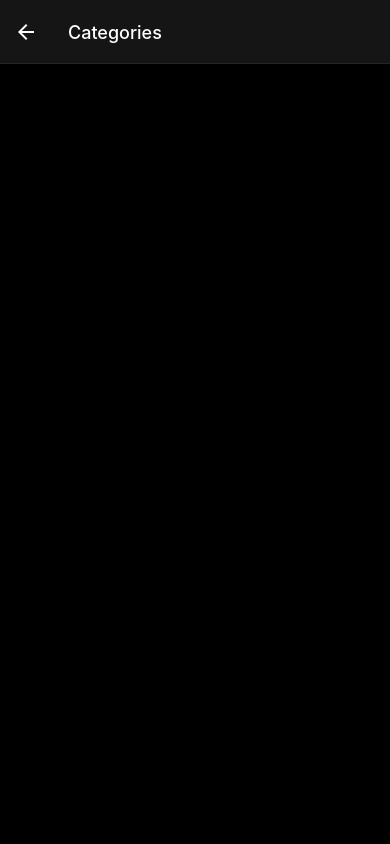
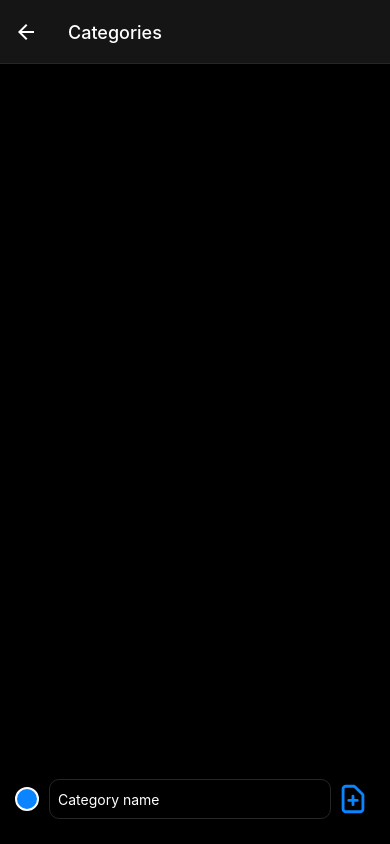
Before and after one commit to IvayloKarapeykov/MyExpense, a React Native app: screen /Categories in a window 390 px wide. Built offline with nearby package versions, Linux system fonts and the light colour scheme.

Commit message:
implemented categories screen

```diff
--- a/App.tsx
+++ b/App.tsx
@@ -1,7 +1,7 @@
 import { StatusBar } from 'expo-status-bar';
 import { NavigationContainer } from '@react-navigation/native';
 import { theme } from './theme';
-import StackNavigator from './navigation/StackNavigation';
+import StackNavigator from './components/navigation/StackNavigation';
 
 export default function App() {
   return (
--- /dev/null
+++ b/components/CategoryRow.tsx
@@ -0,0 +1,33 @@
+import { Text, View } from "react-native"
+import { theme } from "../theme"
+import { Category } from "../types/category"
+
+export const CategoryRow = ({ color, name }: Omit<Category, 'id'>) => {
+    return (
+        <View
+            style={{
+                display: 'flex',
+                flexDirection: 'row',
+                alignItems: 'center',
+                justifyContent: 'flex-start',
+                width: '100%',
+                padding: 11,
+                borderBottomWidth: 1,
+                borderBottomColor: theme.colors.border,
+                backgroundColor: theme.colors.card,
+            }}
+        >
+            <View
+                style={{
+                    backgroundColor: color,
+                    width: 18,
+                    height: 18,
+                    borderRadius: 9,
+                    borderWidth: 2,
+                    borderColor: 'white'
+                }}
+            />
+            <Text style={{ color: 'white', fontSize: 16, marginLeft: 10 }}>{name}</Text>
+        </View>
+    )
+}
--- /dev/null
+++ b/components/ColorPicker.tsx
@@ -0,0 +1,63 @@
+import { View, Pressable, Text, Modal } from 'react-native';
+import { ColorPicker, fromHsv } from 'react-native-color-picker';
+import { theme } from '../theme';
+
+export const CPicker = ({ visible, selectedColor, setSelectedColor, setShowModal }) => {
+
+    const onSelectColor = ({ hex }) => {
+        setSelectedColor(hex)
+    }
+
+    return (
+        <Modal transparent visible={visible} onRequestClose={() => setShowModal(false)} animationType='slide'>
+            <View style={{ flex: 1, justifyContent: 'center', alignContent: 'center' }}>
+                <View
+                    style={{
+                        height: 400,
+                        margin: 25,
+                        marginTop: 50,
+                        paddingHorizontal: 20,
+                        paddingBottom: 15,
+                        borderRadius: 10,
+                        backgroundColor: theme.colors.card
+                    }}
+                >
+                    <ColorPicker
+                        hideSliders
+                        color={selectedColor}
+                        onColorChange={(hsv) => onSelectColor({ hex: fromHsv(hsv) })}
+                        style={{flex: 1}}
+                    />
+
+                    <Pressable
+                        style={{
+                            alignItems: 'center',
+                            justifyContent: 'center',
+                            paddingVertical: 12,
+                            paddingHorizontal: 32,
+                            marginTop: 5,
+                            borderRadius: 10,
+                            elevation: 3,
+                            backgroundColor: 'black',
+                        }}
+                        onPress={() =>
+                        setShowModal(false)}
+                    >
+                        <Text
+                            style={{
+                                fontSize: 16,
+                                lineHeight: 21,
+                                fontWeight: 'bold',
+                                letterSpacing: 0.25,
+                                color: selectedColor,
+                            }}
+                        >
+                            Select
+                        </Text>
+                    </Pressable>
+
+                </View>
+            </View>
+        </Modal>
+    )
+}
--- a/components/ListItem.tsx
+++ b/components/ListItem.tsx
@@ -14,8 +14,7 @@ type Props = {
 }
 
 export const ListItem = ({ label, detail, onClick, swipeToDelete, onDelete, isDestructive, lastElement }: Props) => {
-    const item = useMemo(() => (
-        <TouchableOpacity
+    const item = <TouchableOpacity
         style={{
             width: '100%',
             flexDirection: 'row',
@@ -32,7 +31,6 @@ export const ListItem = ({ label, detail, onClick, swipeToDelete, onDelete, isDe
         <Text style={{ fontSize: 18, color: isDestructive ? theme.colors.error : 'white' }}>{label}</Text>
         {detail}
     </TouchableOpacity>
-    ), []);
 
     if (swipeToDelete) {
         return (
--- a/components/TabBarIcon.tsx
+++ b/components/TabBarIcon.tsx
@@ -1,4 +1,5 @@
 import { AddIcon } from './tabBarIcons/Add';
+import { CreateIcon } from './tabBarIcons/CreateCategory';
 import { ExpensesIcon } from './tabBarIcons/Expenses';
 import { ReportsIcon } from './tabBarIcons/Reports';
 import { SettingsIcon } from './tabBarIcons/Settings';
@@ -6,7 +7,7 @@ import { SettingsIcon } from './tabBarIcons/Settings';
 type TabBarIconProps = {
     color: string;
     size: number;
-    type: 'expenses' | 'reports' | 'add' | 'settings';
+    type: 'expenses' | 'reports' | 'add' | 'settings' | 'create';
 };
 
 export const TabBarIcon = ({ type, color, size }: TabBarIconProps ) => {
@@ -19,6 +20,8 @@ export const TabBarIcon = ({ type, color, size }: TabBarIconProps ) => {
             return <AddIcon width={size} height={size} color={color} />;
         case 'settings':
             return <SettingsIcon width={size} height={size} color={color} />;
+        case 'create':
+            return <CreateIcon width={size} height={size} color={color} />;
         default:
             break;
     }
--- a/navigation/StackNavigation.tsx
+++ b/components/navigation/StackNavigation.tsx
@@ -1,6 +1,6 @@
 import { createNativeStackNavigator } from '@react-navigation/native-stack';
-import { Categories } from '../screens/Categories';
-import { TabNavigator } from '../navigation/TabNavigation';
+import { Categories } from '../../screens/Categories';
+import { TabNavigator } from './TabNavigation';
 
 const Stack = createNativeStackNavigator();
 
--- a/navigation/TabNavigation.tsx
+++ b/components/navigation/TabNavigation.tsx
@@ -1,7 +1,7 @@
 import { createBottomTabNavigator } from '@react-navigation/bottom-tabs';
-import { Expenses, Reports, Add, Settings } from '../screens';
-import { theme } from '../theme';
-import { TabBarIcon } from '../components/TabBarIcon';
+import { Expenses, Reports, Add, Settings } from '../../screens';
+import { theme } from '../../theme';
+import { TabBarIcon } from '../TabBarIcon';
 
 const Tab = createBottomTabNavigator();
 
--- /dev/null
+++ b/components/tabBarIcons/CreateCategory.tsx
@@ -0,0 +1,5 @@
+import Svg, { Path, type SvgProps } from 'react-native-svg';
+
+export const CreateIcon = (props: SvgProps) => (
+    <Svg stroke="currentColor" fill="none" stroke-width="0" viewBox="0 0 24 24" height="1em" width="1em" {...props}><Path stroke-linecap="round" stroke-linejoin="round" stroke-width="2" d="M9 13h6m-3-3v6m5 5H7a2 2 0 01-2-2V5a2 2 0 012-2h5.586a1 1 0 01.707.293l5.414 5.414a1 1 0 01.293.707V19a2 2 0 01-2 2z"></Path></Svg>
+);
--- a/package.json
+++ b/package.json
@@ -19,6 +19,7 @@
     "expo-status-bar": "~1.4.2",
     "react": "18.1.0",
     "react-native": "0.70.5",
+    "react-native-color-picker": "^0.6.0",
     "react-native-gesture-handler": "^2.8.0",
     "react-native-safe-area-context": "4.4.1",
     "react-native-screens": "~3.18.0",
--- a/screens/Categories.tsx
+++ b/screens/Categories.tsx
@@ -1,7 +1,96 @@
-import { Text } from "react-native";
+import React, { useState } from 'react';
+import { KeyboardAvoidingView, Platform, StyleSheet, TextInput, View } from "react-native";
+import { theme } from "../theme";
+import { TouchableOpacity } from "react-native-gesture-handler";
+import { TabBarIcon } from "../components/TabBarIcon";
+import { Category } from '../types/category';
+import { CategoryRow } from '../components/CategoryRow';
+import { CPicker } from '../components/ColorPicker';
 
-export const Categories = () => {
+export const Categories = ({ navigation }) => {
+    const [showCPicker, setShowCPicker] = useState(false);
+    const [selectedColor, setSelectedColor] = useState(theme.colors.primary);
+    const [categoryName, setCategoryName] = useState('');
+    const [categories, setCategories] = useState<Category[]>([])
+
+    const submitCategory = () => {
+        if(categoryName.length === 0) {
+            return;
+        }
+
+        setCategories([...categories, {
+            id: Math.random().toString(),
+            color: selectedColor,
+            name: categoryName
+        }]);
+        setCategoryName('');
+    }
+
     return (
-        <Text>Categories</Text>
+    <KeyboardAvoidingView
+        behavior="height"
+        style={{ margin: 15, flex: 1 }}
+        keyboardVerticalOffset={180}
+    >
+        <View
+            style={{
+                borderRadius: 10,
+                overflow: 'hidden',
+            }}
+        >
+            {
+                categories && categories.map(({ id, color, name }) => (
+                    <CategoryRow key={id} color={color} name={name} />
+                ))
+            }
+        </View>
+        <View style={{ flex: 1 }} />
+        <View
+            style={{
+                display: 'flex',
+                flexDirection: 'row',
+                paddingVertical: 8,
+                alignItems: 'center'
+            }}
+        >
+            <TouchableOpacity onPress={() => setShowCPicker(val => !val)}>
+                <View style={styles({ selectedColor }).colorButton}/>
+            </TouchableOpacity>
+
+            <TextInput
+                placeholder='Category name'
+                onChangeText={(value) => setCategoryName(value)}
+                value={categoryName}
+                keyboardType={Platform.OS === 'ios' ? 'ascii-capable' : 'visible-password'} // This helps us to prevent emoji's using
+                style={styles({}).textInput}
+            />
+
+            <TouchableOpacity style={{ padding: 5 }} onPress={submitCategory}>
+                <TabBarIcon type="create" size={34} color={theme.colors.primary} />
+            </TouchableOpacity>
+        </View>
+        <CPicker visible={showCPicker} selectedColor={selectedColor} setSelectedColor={setSelectedColor} setShowModal={setShowCPicker}/>
+    </KeyboardAvoidingView>
     );
 };
+
+const styles = (props) => StyleSheet.create({
+    textInput: {
+        color: 'white',
+        borderColor: theme.colors.border,
+        borderWidth: 1,
+        flex: 1,
+        borderRadius: 10,
+        paddingLeft: 8,
+        height: 40
+    },
+    colorButton: {
+        backgroundColor: props.selectedColor,
+        width: 24,
+        height: 24,
+        borderColor: 'white',
+        borderWidth: 2,
+        borderRadius: 12,
+        marginRight: 10
+    }
+})
--- a/screens/Settings.tsx
+++ b/screens/Settings.tsx
@@ -1,7 +1,6 @@
-import { Text, View } from "react-native";
+import { View } from "react-native";
 import { ListItem } from "../components/ListItem";
 import Entypo from '@expo/vector-icons/Entypo';
-import { theme } from "../theme";
 
 export const Settings = ({ navigation }) => (
     <View
--- /dev/null
+++ b/types/category.ts
@@ -0,0 +1,5 @@
+export type Category = {
+    id: string,
+    color: string,
+    name: string
+}
```
Also changed, not shown: 1 other file (tests, documents, lock files or other folders). Lines whose indentation alone changed are shown as unchanged.
